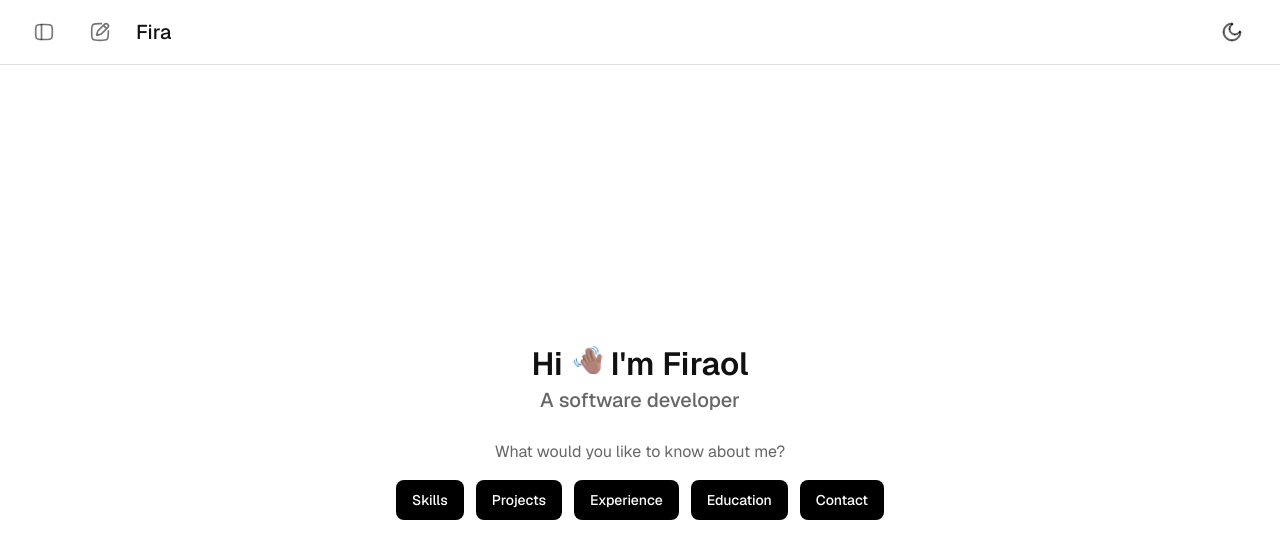
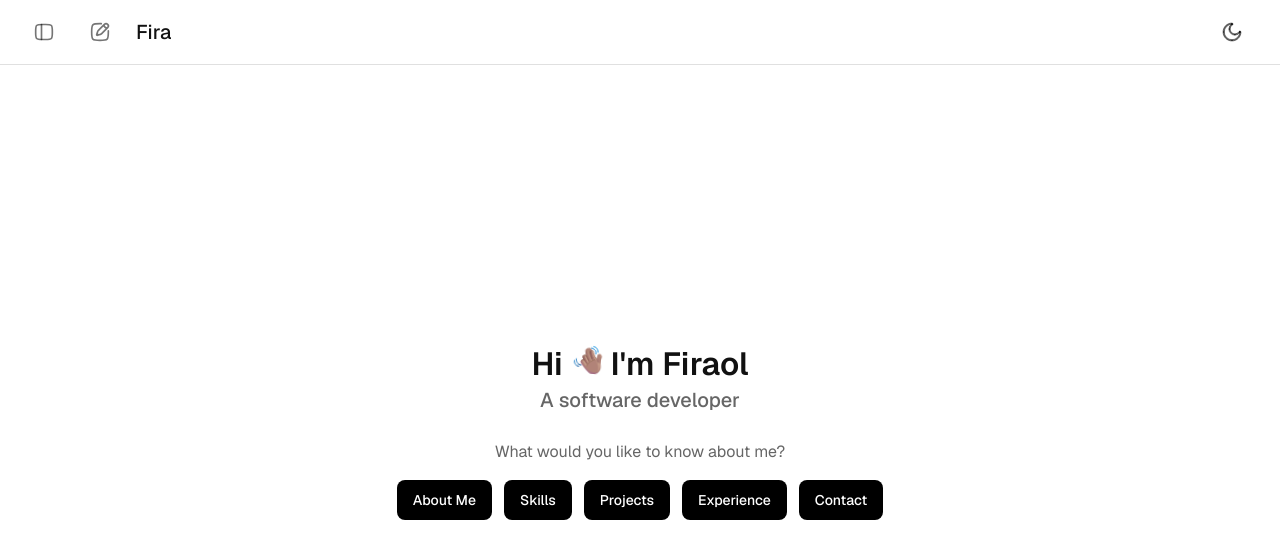
Before and after one commit to fira-pro/portfolio, a React (Vite) app: page / in a window 1280 px wide. Shown: the top 558 px of the page. Built offline with nearby package versions, Linux system fonts and the light colour scheme.

Commit message:
update sections with real data

```diff
--- a/src/data/sections.js
+++ b/src/data/sections.js
@@ -1,89 +1,111 @@
 export const portfolioSections = [
+  {
+    id: "about-me",
+    title: "About Me",
+    content: `
+Hey, I’m **Firaol**. I like building cool stuff that actually works.
+
+Sometimes that means crafting a slick \`React\` UI. Other times, it's a \`Kotlin\` Android app, a Python script that saves me hours, or a bot chatting on \`Telegram\`. I dabble in **desktop apps**, **simple backends**, **Linux server setup**, and occasionally in **reverse engineering** apps or websites to understand how they tick.
+
+Basically: I build, break, automate, and learn - and I love every bit of it.
+
+This site is a little snapshot of the things I enjoy making.
+If it clicks with you, let’s chat.
+
+  `.trim(),
+  },
   {
     id: "skills",
     title: "Skills",
     content: `
-- **JavaScript** (ES6+)
-- **React.js**
-- **Node.js**
-- **HTML5 & CSS3**
-- **Git & GitHub**
-- **REST APIs**
+## 🛠️ Skills
+
+Here’s a quick peek at the tools and tech I use regularly (or have wrestled with enough to trust in a pinch):
+
+### 💻 Frontend
+- \`React\`, \`MUI\`, \`Framer Motion\`
+- Responsive design & animation nerd
+- Built this whole portfolio with a chat-style UX for fun (and a job)
+
+### 📱 Android & Desktop
+- \`Kotlin\`, \`Jetpack Compose\` for Android
+- \`Java\`/\`Kotlin\` for desktop apps when the web just doesn’t cut it
+
+### ⚙️ Backend & Scripting
+- \`Python\`, \`Node.js\` - for scripts, bots, and simple APIs
+- Telegram bot development, task automation, and some server-side mischief
+
+### 🧠 Other Things I’m Into
+- \`Linux\` server setup & management
+- \`Database\`: SQL & NoSQL (comfortable with both)
+- Reverse engineering apps & websites (for research, not evil 😇)
+- Security tinkering, automating repetitive stuff, and understanding how systems break (and how to fix them)
+
+Not everything fits neatly in a list, but if it involves building, debugging, or automating - I’m usually game.
+
     `.trim(),
   },
   {
     id: "projects",
     title: "Projects",
     content: `
-### [Portfolio Website](https://your-portfolio-link.com)
-A personal website to showcase my projects and skills. Built with React and styled-components.
+### 📁 Projects
 
-### [Task Manager App](https://github.com/yourusername/task-manager)
-A full-stack task management application using Node.js, Express, and MongoDB.
+Here are a few things I’ve built - some out of curiosity, some to solve real problems, and others just for fun:
+
+- **[FreeFeta](https://t.me/FreeFeta)**
+  An Android app that lets you download and enjoy **movies**, **TV shows**, **music**, **podcasts**, **audiobooks**, and more - without needing mobile data or airtime.
+  Built with **Kotlin** and **Jetpack Compose**, the goal is simple: make entertainment more accessible, even when you're low on credit.
+
+- **[fira.et](https://fira.et)**
+  You're on it! My portfolio site, styled like a chat interface with smooth animations and section-based streaming.
+  Built using \`React\`, \`MUI\`, \`Zustand\`, and \`react-markdown\`.
+  The project is open source on [GitHub](https://github.com/your-username/fira.et).
+
+- **Custom File Uploader (Java/Kotlin)**
+  A desktop tool for uploading files with automatic metadata generation, organized structure, and optional CLI interface.
+  Ideal for structured media management and automation tasks.
+
+- **Automation & Scripts**
+  I’ve created various tools to automate everyday tasks - from syncing files and managing backups to writing **Telegram bots** in **Python** and **Node.js**.
+
+- **Security & Reverse Engineering**
+  I enjoy digging into how Android apps and websites work under the hood.
+  It’s led me to discover vulnerabilities, understand system flows, and build stronger tools.
+
+- **Lightweight Backends**
+  Built APIs and microservices using **Express.js**, **Flask**, and **FastAPI** - nothing too fancy, just clean and functional services.
+
+> Most of these projects are personal or tailored for specific use cases, but I’m always happy to chat about them.
     `.trim(),
   },
   {
     id: "experience",
     title: "Experience",
     content: `
-**Frontend Developer**
-ABC Tech Solutions | Jan 2022 - Present
-- Developed responsive web applications using React.js.
-- Collaborated with designers to implement UI/UX improvements.
+### 🧠 Experience
 
-**Intern, Web Development**
-XYZ Innovations | Jun 2021 - Dec 2021
-- Assisted in building RESTful APIs with Node.js.
-- Wrote unit tests and improved code quality.
-**Frontend Developer**
-ABC Tech Solutions | Jan 2022 - Present
-- Developed responsive web applications using React.js.
-- Collaborated with designers to implement UI/UX improvements.
+> In 2021, while exploring how **Telebirr** processes transactions, I discovered a _logical bug_ in their **price validation** that allowed near-free purchases for some services.
+>
+> I **responsibly reported** the issue to Ethiotelecom, and they fixed it quickly.
 
-**Intern, Web Development**
-XYZ Innovations | Jun 2021 - Dec 2021
-- Assisted in building RESTful APIs with Node.js.
-- Wrote unit tests and improved code quality.
-**Frontend Developer**
-ABC Tech Solutions | Jan 2022 - Present
-- Developed responsive web applications using React.js.
-- Collaborated with designers to implement UI/UX improvements.
-
-**Intern, Web Development**
-XYZ Innovations | Jun 2021 - Dec 2021
-- Assisted in building RESTful APIs with Node.js.
-- Wrote unit tests and improved code quality.
-**Frontend Developer**
-ABC Tech Solutions | Jan 2022 - Present
-- Developed responsive web applications using React.js.
-- Collaborated with designers to implement UI/UX improvements.
-
-**Intern, Web Development**
-XYZ Innovations | Jun 2021 - Dec 2021
-- Assisted in building RESTful APIs with Node.js.
-- Wrote unit tests and improved code quality.
-    `.trim(),
-  },
-  {
-    id: "education",
-    title: "Education",
-    content: `
-**B.Sc. in Computer Science**
-University of Technology, 2018 - 2022
-
-**Relevant Coursework:**
-- Data Structures & Algorithms
-- Web Development
-- Database Systems
+This experience sparked my interest in **security research**, **reverse engineering**, and understanding **backend logic** more deeply.
     `.trim(),
   },
   {
     id: "contact",
     title: "Contact",
     content: `
-- **Email:** [your.email@example.com](mailto:your.email@example.com)
-- **LinkedIn:** [linkedin.com/in/yourprofile](https://linkedin.com/in/yourprofile)
-- **GitHub:** [github.com/yourusername](https://github.com/yourusername)
+### 📬 Get in Touch
+
+Whether you want to **collaborate**, have a question, or just want to say hi - I'm always open to chatting!
+
+- 📧 **Email**: [firaoldebebe7@gmail.com](mailto:firaoldebebe7@gmail.com)
+- 💬 **Telegram**: [@fira_pro](https://t.me/fira_pro)
+- 💼 **LinkedIn**: [linkedin.com/in/firaol-debebe](https://linkedin.com/in/firaol-debebe)
+- 🛠 **GitHub**: [github.com/fira-pro](https://github.com/fira-pro)
+
+_You can also reach me by phone if needed - just drop me a message first!_
     `.trim(),
   },
 ];
```
